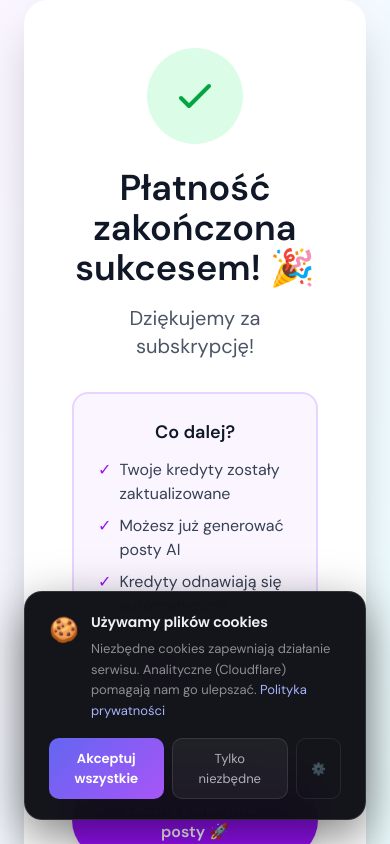
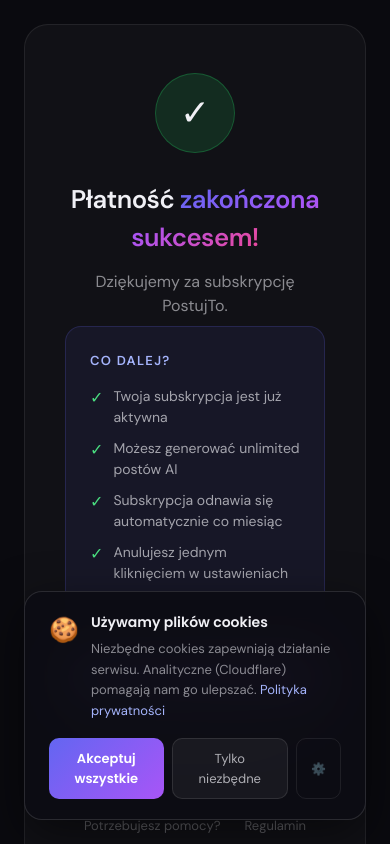
Before and after one commit to PostujTo/postujto, a Next.js app: page /success in a window 390 px wide. Shown: the top 844 px of the page. Built offline with nearby package versions, Linux system fonts and the light colour scheme; no server answers.

Commit message:
ui: dark theme success/cancel pages, add cancel page, fix cancel_url

```diff
--- a/app/api/stripe/create-checkout-session/route.ts
+++ b/app/api/stripe/create-checkout-session/route.ts
@@ -105,7 +105,7 @@ if (user.subscription_plan && user.subscription_plan !== 'free') {
       ],
       mode: 'subscription',
       success_url: `${process.env.NEXT_PUBLIC_APP_URL || 'http://localhost:3000'}/success?session_id={CHECKOUT_SESSION_ID}`,
-      cancel_url: `${process.env.NEXT_PUBLIC_APP_URL || 'http://localhost:3000'}/pricing`,
+      cancel_url: `${process.env.NEXT_PUBLIC_APP_URL || 'http://localhost:3000'}/cancel`,
       metadata: {
         clerk_user_id: userId,
         supabase_user_id: user.id,
--- /dev/null
+++ b/app/cancel/page.tsx
@@ -0,0 +1,47 @@
+'use client';
+
+import Link from 'next/link';
+
+export default function CancelPage() {
+  return (
+    <div style={{ minHeight: '100vh', background: '#0a0a0f', color: '#f0f0f5', fontFamily: 'var(--font-dm-sans), sans-serif', display: 'flex', alignItems: 'center', justifyContent: 'center', padding: '24px' }}>
+      <style>{`
+        .gradient-text { background: linear-gradient(135deg, #6366f1, #a855f7, #ec4899); -webkit-background-clip: text; -webkit-text-fill-color: transparent; background-clip: text; }
+        .btn-primary { background: linear-gradient(135deg, #6366f1, #a855f7); color: white; border: none; cursor: pointer; font-weight: 700; transition: all 0.2s; text-decoration: none; display: inline-block; }
+        .btn-primary:hover { opacity: 0.9; transform: translateY(-1px); }
+        .btn-secondary { background: rgba(255,255,255,0.05); border: 1px solid rgba(255,255,255,0.12); color: rgba(240,240,245,0.7); cursor: pointer; font-weight: 600; transition: all 0.2s; text-decoration: none; display: inline-block; }
+        .btn-secondary:hover { background: rgba(255,255,255,0.09); color: #f0f0f5; }
+      `}</style>
+
+      <div style={{ maxWidth: 500, width: '100%', background: 'rgba(255,255,255,0.03)', border: '1px solid rgba(255,255,255,0.08)', borderRadius: 24, padding: '48px 40px', textAlign: 'center' }}>
+
+        <div style={{ width: 80, height: 80, borderRadius: '50%', background: 'rgba(251,191,36,0.1)', border: '1px solid rgba(251,191,36,0.25)', display: 'flex', alignItems: 'center', justifyContent: 'center', margin: '0 auto 28px', fontSize: 36 }}>
+          ↩
+        </div>
+
+        <h1 style={{ fontSize: 'clamp(1.4rem, 3vw, 2rem)', fontWeight: 800, letterSpacing: '-0.02em', marginBottom: 12 }}>
+          Płatność <span className="gradient-text">anulowana</span>
+        </h1>
+
+        <p style={{ fontSize: 15, color: 'rgba(240,240,245,0.5)', lineHeight: 1.7, marginBottom: 32 }}>
+          Nie pobrano żadnych opłat. Możesz wrócić do cennika i spróbować ponownie w dowolnym momencie.
+        </p>
+
+        <div style={{ display: 'flex', flexDirection: 'column', gap: 12, marginBottom: 32 }}>
+          <Link href="/pricing" className="btn-primary" style={{ padding: '14px 28px', borderRadius: 12, fontSize: 15 }}>
+            Wróć do cennika
+          </Link>
+          <Link href="/app" className="btn-secondary" style={{ padding: '13px 28px', borderRadius: 12, fontSize: 14 }}>
+            Kontynuuj bezpłatnie
+          </Link>
+        </div>
+
+        <div style={{ borderTop: '1px solid rgba(255,255,255,0.06)', paddingTop: 20, display: 'flex', justifyContent: 'center', gap: 24, flexWrap: 'wrap' }}>
+          <a href="mailto:hello@postujto.com" style={{ fontSize: 13, color: 'rgba(240,240,245,0.35)', textDecoration: 'none' }}>Masz pytania?</a>
+          <Link href="/terms" style={{ fontSize: 13, color: 'rgba(240,240,245,0.35)', textDecoration: 'none' }}>Regulamin</Link>
+          <Link href="/privacy" style={{ fontSize: 13, color: 'rgba(240,240,245,0.35)', textDecoration: 'none' }}>Polityka prywatności</Link>
+        </div>
+      </div>
+    </div>
+  );
+}
--- a/app/success/SuccessContent.tsx
+++ b/app/success/SuccessContent.tsx
@@ -12,116 +12,88 @@ export default function SuccessContent() {
   const [loading, setLoading] = useState(true);
 
   useEffect(() => {
-    // Symulujemy sprawdzenie sesji
     setTimeout(() => setLoading(false), 1000);
   }, []);
 
   if (loading) {
     return (
-      <div className="min-h-screen bg-white flex items-center justify-center">
-        <div className="text-center">
-          <div className="animate-spin rounded-full h-12 w-12 border-b-2 border-purple-600 mx-auto mb-4"></div>
-          <p className="text-gray-600">Przetwarzamy Twoją płatność...</p>
+      <div style={{ minHeight: '100vh', background: '#0a0a0f', display: 'flex', alignItems: 'center', justifyContent: 'center', fontFamily: 'var(--font-dm-sans), sans-serif' }}>
+        <div style={{ textAlign: 'center' }}>
+          <div style={{ fontSize: 48, marginBottom: 16 }}>⏳</div>
+          <p style={{ color: 'rgba(240,240,245,0.5)', fontSize: 16 }}>Przetwarzamy Twoją płatność...</p>
         </div>
       </div>
     );
   }
 
   return (
-    <div className="min-h-screen bg-gradient-to-br from-purple-50 to-cyan-50 flex items-center justify-center px-6">
-      <div className="max-w-2xl w-full bg-white rounded-3xl shadow-2xl p-12 text-center">
+    <div style={{ minHeight: '100vh', background: '#0a0a0f', color: '#f0f0f5', fontFamily: 'var(--font-dm-sans), sans-serif', display: 'flex', alignItems: 'center', justifyContent: 'center', padding: '24px' }}>
+      <style>{`
+        .gradient-text { background: linear-gradient(135deg, #6366f1, #a855f7, #ec4899); -webkit-background-clip: text; -webkit-text-fill-color: transparent; background-clip: text; }
+        .btn-primary { background: linear-gradient(135deg, #6366f1, #a855f7); color: white; border: none; cursor: pointer; font-weight: 700; transition: all 0.2s; text-decoration: none; display: inline-block; }
+        .btn-primary:hover { opacity: 0.9; transform: translateY(-1px); }
+        .btn-secondary { background: rgba(255,255,255,0.05); border: 1px solid rgba(255,255,255,0.12); color: rgba(240,240,245,0.7); cursor: pointer; font-weight: 600; transition: all 0.2s; text-decoration: none; display: inline-block; }
+        .btn-secondary:hover { background: rgba(255,255,255,0.09); color: #f0f0f5; }
+      `}</style>
 
-        {/* Success Icon */}
-        <div className="mb-8">
-          <div className="w-24 h-24 bg-green-100 rounded-full flex items-center justify-center mx-auto mb-6">
-            <svg
-              className="w-12 h-12 text-green-600"
-              fill="none"
-              stroke="currentColor"
-              viewBox="0 0 24 24"
-            >
-              <path
-                strokeLinecap="round"
-                strokeLinejoin="round"
-                strokeWidth={2}
-                d="M5 13l4 4L19 7"
-              />
-            </svg>
+      <div style={{ maxWidth: 560, width: '100%', background: 'rgba(255,255,255,0.03)', border: '1px solid rgba(255,255,255,0.08)', borderRadius: 24, padding: '48px 40px', textAlign: 'center' }}>
+
+        {/* Icon */}
+        <div style={{ width: 80, height: 80, borderRadius: '50%', background: 'rgba(34,197,94,0.15)', border: '1px solid rgba(34,197,94,0.3)', display: 'flex', alignItems: 'center', justifyContent: 'center', margin: '0 auto 28px', fontSize: 36 }}>
+          ✓
         </div>
 
-          <h1 className="text-4xl font-bold text-gray-900 mb-4">
-            Płatność zakończona sukcesem! 🎉
+        <h1 style={{ fontSize: 'clamp(1.6rem, 3vw, 2.2rem)', fontWeight: 800, letterSpacing: '-0.02em', marginBottom: 12 }}>
+          Płatność <span className="gradient-text">zakończona sukcesem!</span>
         </h1>
 
-          <p className="text-xl text-gray-600 mb-2">
-            Dziękujemy za subskrypcję!
-          </p>
+        <p style={{ fontSize: 16, color: 'rgba(240,240,245,0.55)', marginBottom: 8 }}>Dziękujemy za subskrypcję PostujTo.</p>
 
         {user && (
-            <p className="text-gray-500">
-              Potwierdzenie zostało wysłane na: <strong>{user.primaryEmailAddress?.emailAddress}</strong>
+          <p style={{ fontSize: 14, color: 'rgba(240,240,245,0.35)', marginBottom: 32 }}>
+            Potwierdzenie wysłano na: <strong style={{ color: 'rgba(240,240,245,0.6)' }}>{user.primaryEmailAddress?.emailAddress}</strong>
           </p>
         )}
+
+        {/* Info box */}
+        <div style={{ background: 'rgba(99,102,241,0.08)', border: '1px solid rgba(99,102,241,0.2)', borderRadius: 16, padding: '24px', marginBottom: 32, textAlign: 'left' }}>
+          <p style={{ fontSize: 13, fontWeight: 700, color: '#a5b4fc', textTransform: 'uppercase', letterSpacing: '0.1em', marginBottom: 16 }}>Co dalej?</p>
+          {[
+            'Twoja subskrypcja jest już aktywna',
+            'Możesz generować unlimited postów AI',
+            'Subskrypcja odnawia się automatycznie co miesiąc',
+            'Anulujesz jednym kliknięciem w ustawieniach',
+          ].map((item, i) => (
+            <div key={i} style={{ display: 'flex', gap: 10, marginBottom: 10 }}>
+              <span style={{ color: '#4ade80', flexShrink: 0 }}>✓</span>
+              <span style={{ fontSize: 14, color: 'rgba(240,240,245,0.65)' }}>{item}</span>
+            </div>
+          ))}
         </div>
 
-        {/* Info Box */}
-        <div className="bg-purple-50 border-2 border-purple-200 rounded-2xl p-6 mb-8">
-          <h2 className="text-lg font-semibold text-gray-900 mb-3">
-            Co dalej?
-          </h2>
-          <ul className="text-left space-y-2 text-gray-700">
-            <li className="flex items-start">
-              <span className="text-purple-600 mr-2">✓</span>
-              <span>Twoje kredyty zostały zaktualizowane</span>
-            </li>
-            <li className="flex items-start">
-              <span className="text-purple-600 mr-2">✓</span>
-              <span>Możesz już generować posty AI</span>
-            </li>
-            <li className="flex items-start">
-              <span className="text-purple-600 mr-2">✓</span>
-              <span>Kredyty odnawiają się automatycznie co miesiąc</span>
-            </li>
-            <li className="flex items-start">
-              <span className="text-purple-600 mr-2">✓</span>
-              <span>Anuluj w każdej chwili bez dodatkowych opłat</span>
-            </li>
-          </ul>
+        {/* CTA */}
+        <div style={{ display: 'flex', flexDirection: 'column', gap: 12, marginBottom: 32 }}>
+          <Link href="/app" className="btn-primary" style={{ padding: '14px 28px', borderRadius: 12, fontSize: 15 }}>
+            ✨ Zacznij generować posty
+          </Link>
+          <Link href="/dashboard" className="btn-secondary" style={{ padding: '13px 28px', borderRadius: 12, fontSize: 14 }}>
+            Przejdź do dashboardu
+          </Link>
         </div>
 
         {/* Session ID */}
         {sessionId && (
-          <div className="mb-6">
-            <p className="text-xs text-gray-400">
-              ID sesji: {sessionId.substring(0, 30)}...
+          <p style={{ fontSize: 11, color: 'rgba(240,240,245,0.2)', marginBottom: 24 }}>
+            ID transakcji: {sessionId.substring(0, 30)}...
           </p>
-          </div>
         )}
 
-        {/* CTA Buttons */}
-        <div className="flex flex-col sm:flex-row gap-4 justify-center">
-          <Link
-            href="/"
-            className="px-8 py-4 bg-purple-600 hover:bg-purple-700 text-white rounded-full font-semibold transition-all shadow-lg hover:shadow-xl"
-          >
-            Zacznij generować posty 🚀
-          </Link>
-
-          <Link
-            href="/pricing"
-            className="px-8 py-4 bg-white hover:bg-gray-50 text-gray-700 border-2 border-gray-200 rounded-full font-semibold transition-all"
-          >
-            Zobacz plany
-          </Link>
+        {/* Footer links */}
+        <div style={{ borderTop: '1px solid rgba(255,255,255,0.06)', paddingTop: 20, display: 'flex', justifyContent: 'center', gap: 24, flexWrap: 'wrap' }}>
+          <a href="mailto:hello@postujto.com" style={{ fontSize: 13, color: 'rgba(240,240,245,0.35)', textDecoration: 'none' }}>Potrzebujesz pomocy?</a>
+          <Link href="/terms" style={{ fontSize: 13, color: 'rgba(240,240,245,0.35)', textDecoration: 'none' }}>Regulamin</Link>
+          <Link href="/privacy" style={{ fontSize: 13, color: 'rgba(240,240,245,0.35)', textDecoration: 'none' }}>Polityka prywatności</Link>
         </div>
-
-        {/* Footer */}
-        <div className="mt-8 pt-6 border-t border-gray-200">
-          <p className="text-sm text-gray-500">
-            Potrzebujesz pomocy? <a href="mailto:support@postujto.pl" className="text-purple-600 hover:underline">Skontaktuj się z nami</a>
-          </p>
-        </div>
-
       </div>
     </div>
   );
```
Lines whose indentation alone changed are shown as unchanged.
